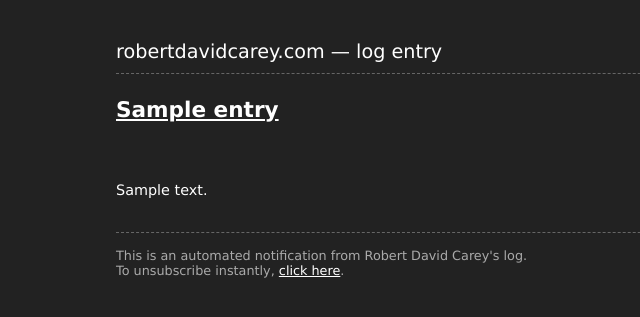
After one commit to williamthazard/robertdavidcarey-web, a Django app: template templates/emails/newsletter.html in a window 1280 px wide. The commit adds this page. Shown: the top 317 px of the page, without its empty margins (224-864 px from the left). Run offline with Django 5.2, Linux system fonts and the light colour scheme; the template is opened without the code that fills it: most values are stand-ins (such as "Sample title", 1, 10 or a date in 2020); data that the repository does not hold is empty; parts of the project's set-up code (start-up, migrations or seed data) failed here and were passed over; some libraries are stand-ins or nearby versions.

Commit message:
feat: add secure newsletter subscribing/unsubscribing features for Bob's site

```diff
--- /dev/null
+++ b/templates/emails/newsletter.html
@@ -0,0 +1,59 @@
+{% load markdown_filters %}
+<!DOCTYPE html>
+<html>
+<head>
+  <meta charset="utf-8">
+  <style>
+    body {
+      font-family: Verdana, sans-serif;
+      background-color: #222;
+      color: #fff;
+      margin: 0;
+      padding: 20px;
+    }
+    .container {
+      max-width: 600px;
+      margin: 0 auto;
+      background-color: #222;
+      padding: 20px;
+    }
+    a {
+      color: #fff;
+      text-decoration: underline;
+    }
+    .header {
+      font-size: 1.2em;
+      border-bottom: 1px dashed #666;
+      padding-bottom: 10px;
+      margin-bottom: 20px;
+    }
+    .content {
+      line-height: 1.5;
+      font-size: 0.9em;
+    }
+    .footer {
+      font-size: 0.8em;
+      color: #aaa;
+      border-top: 1px dashed #666;
+      padding-top: 15px;
+      margin-top: 30px;
+    }
+  </style>
+</head>
+<body>
+  <div class="container">
+    <div class="header">
+      robertdavidcarey.com — log entry
+    </div>
+    <div class="content">
+      <h2><a href="https://robertdavidcarey.com/log/{{ entry.slug }}/">{{ entry.title }}</a></h2>
+      <br/>
+      {{ entry.content_markdown|render_markdown }}
+    </div>
+    <div class="footer">
+      This is an automated notification from Robert David Carey's log.<br/>
+      To unsubscribe instantly, <a href="{{ unsubscribe_link }}">click here</a>.
+    </div>
+  </div>
+</body>
+</html>
--- a/website/fixtures/website_fixture.json
+++ b/website/fixtures/website_fixture.json
@@ -118,7 +118,9 @@
     "title": "240308",
     "slug": "240308",
     "content_markdown": "\n![SAD](/media/log_assets/SAD.gif)",
-    "publish_date": "2024-03-08T00:00:00Z"
+    "publish_date": "2024-03-08T00:00:00Z",
+    "send_email_notification": false,
+    "email_sent": false
   }
 },
 {
--- a/website/urls.py
+++ b/website/urls.py
@@ -8,5 +8,7 @@ urlpatterns = [
     path('log/rss.xml', LatestLogFeed(), name='rss_feed'),
     path('log/<slug:entry_slug>/', views.log_detail, name='log_detail'),
     path('media/<path:path>', views.serve_media, name='serve_media'),
+    path('subscribe/', views.subscribe_view, name='subscribe'),
+    path('unsubscribe/<uuid:token>/', views.unsubscribe_view, name='unsubscribe'),
     path('<slug:page_slug>/', views.page_view, name='page_detail'),
 ]
```
Also changed, not shown: templates/emails/newsletter.txt (added, +13 -0 lines), templates/log_index.html (+21 -0 lines), templates/unsubscribe_success.html (added, +12 -0 lines), website/admin.py (+18 -2 lines), website/models.py (+63 -1 lines), website/tests/test_admin.py (+5 -3 lines), website/tests/test_models.py (+24 -1 lines), website/tests/test_views.py (+23 -1 lines), website/views.py (+31 -1 lines), website/migrations/0005_subscriber_logentry_email_sent_and_more.py (added).
